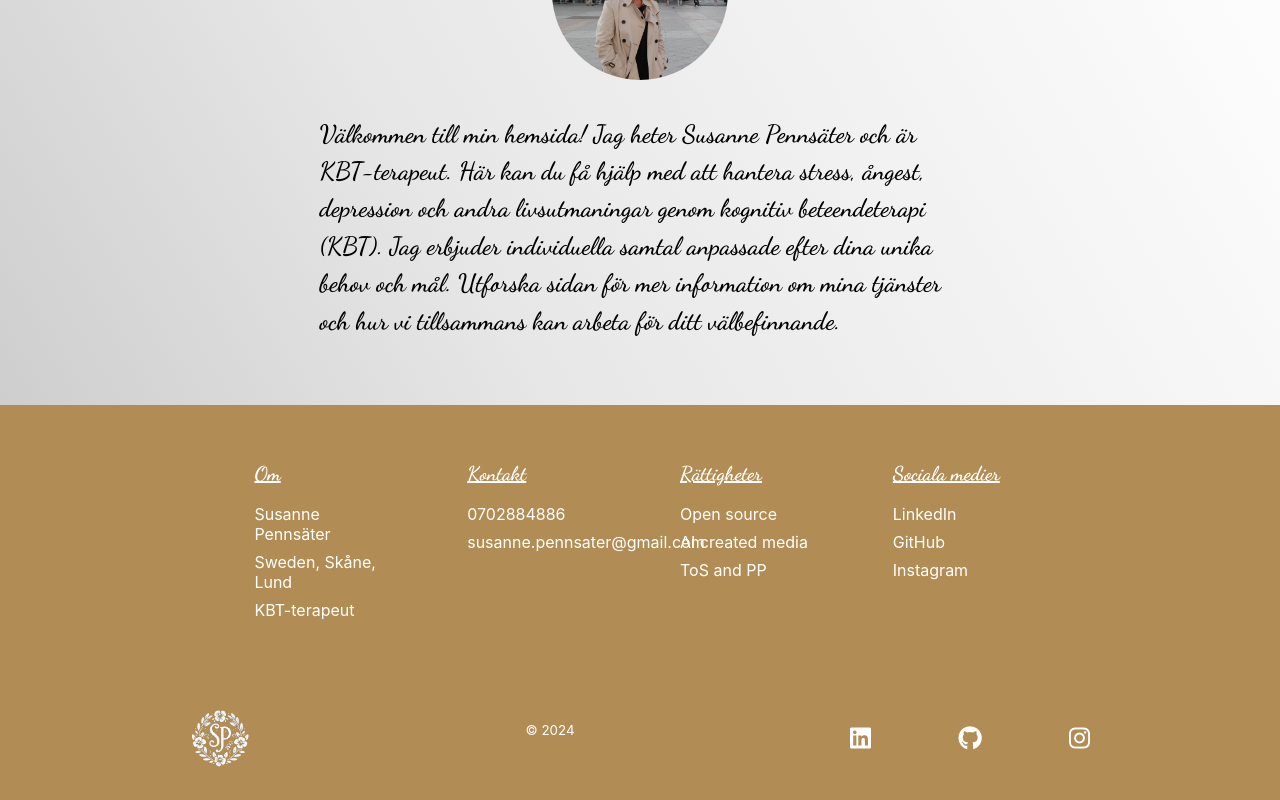
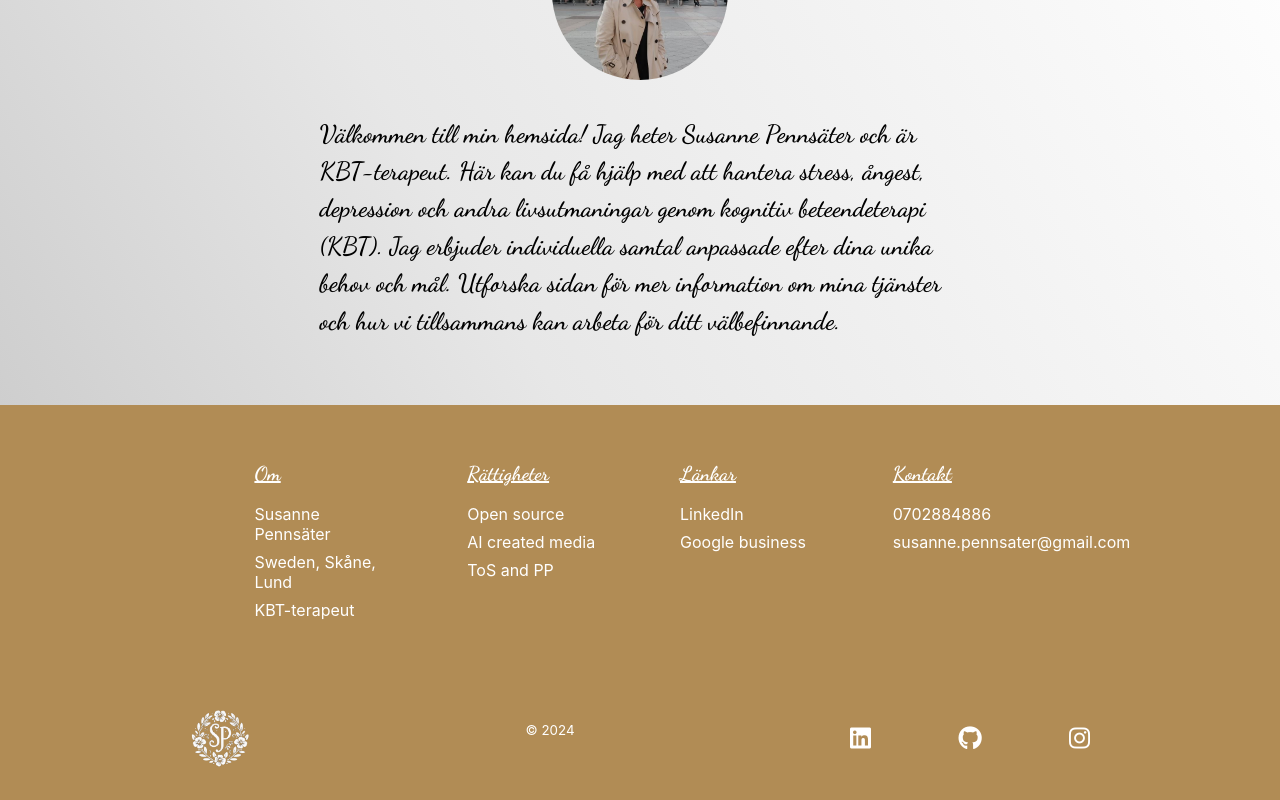
Before and after one commit to filippennsater/sp-website, a React (Create React App) app: page / in a window 1280 px wide. Shown: the part 964-1764 px from the top of the page. Built offline with nearby package versions, Linux system fonts and the light colour scheme.

Commit message:
changed the links in the footer and the order

```diff
--- a/src/components/footer/Footer.jsx
+++ b/src/components/footer/Footer.jsx
@@ -24,9 +24,10 @@ function Footer() {
                     </div>
 
                     <div className='footer-link-items'>
-                        <h2>Kontakt</h2>
-                        <div className='p3'>0702884886</div>
-                        <div className='p3'>susanne.pennsater@gmail.com</div>
+                        <h2>Rättigheter</h2>
+                        <Link to='https://opensource-7d53e.web.app' target='_blank'>Open source</Link>
+                        <Link to='https://mediainformation-ca3b9.web.app' target='_blank'>AI created media</Link>
+                        <Link to='https://userinformation-76154.web.app' target='_blank'>ToS and PP</Link>
                     </div>
 
                 </div>
@@ -34,17 +35,15 @@ function Footer() {
                 <div className='footer-link-wrapper'>
 
                     <div className='footer-link-items'>
-                        <h2>Rättigheter</h2>
-                        <Link to='https://opensource-7d53e.web.app' target='_blank'>Open source</Link>
-                        <Link to='https://mediainformation-ca3b9.web.app' target='_blank'>AI created media</Link>
-                        <Link to='https://userinformation-76154.web.app' target='_blank'>ToS and PP</Link>
+                        <h2>Länkar</h2>
+                        <Link to='https://www.linkedin.com/in/susanne-penns%C3%A4ter-2a0636138/' target='_blank'>LinkedIn</Link>
+                        <Link to='' target='_blank'>Google business</Link>
                     </div>
 
                     <div className='footer-link-items'>
-                        <h2>Sociala medier</h2>
-                        <Link to='https://www.linkedin.com/in/susanne-penns%C3%A4ter-2a0636138/' target='_blank'>LinkedIn</Link>
-                        <Link to='https://github.com/filippennsater' target='_blank'>GitHub</Link>
-                        <Link to='https://www.instagram.com/filippdev/' target='_blank'>Instagram</Link>
+                        <h2>Kontakt</h2>
+                        <div className='p3'>0702884886</div>
+                        <div className='p3'>susanne.pennsater@gmail.com</div>
                     </div>
 
                 </div>
```
